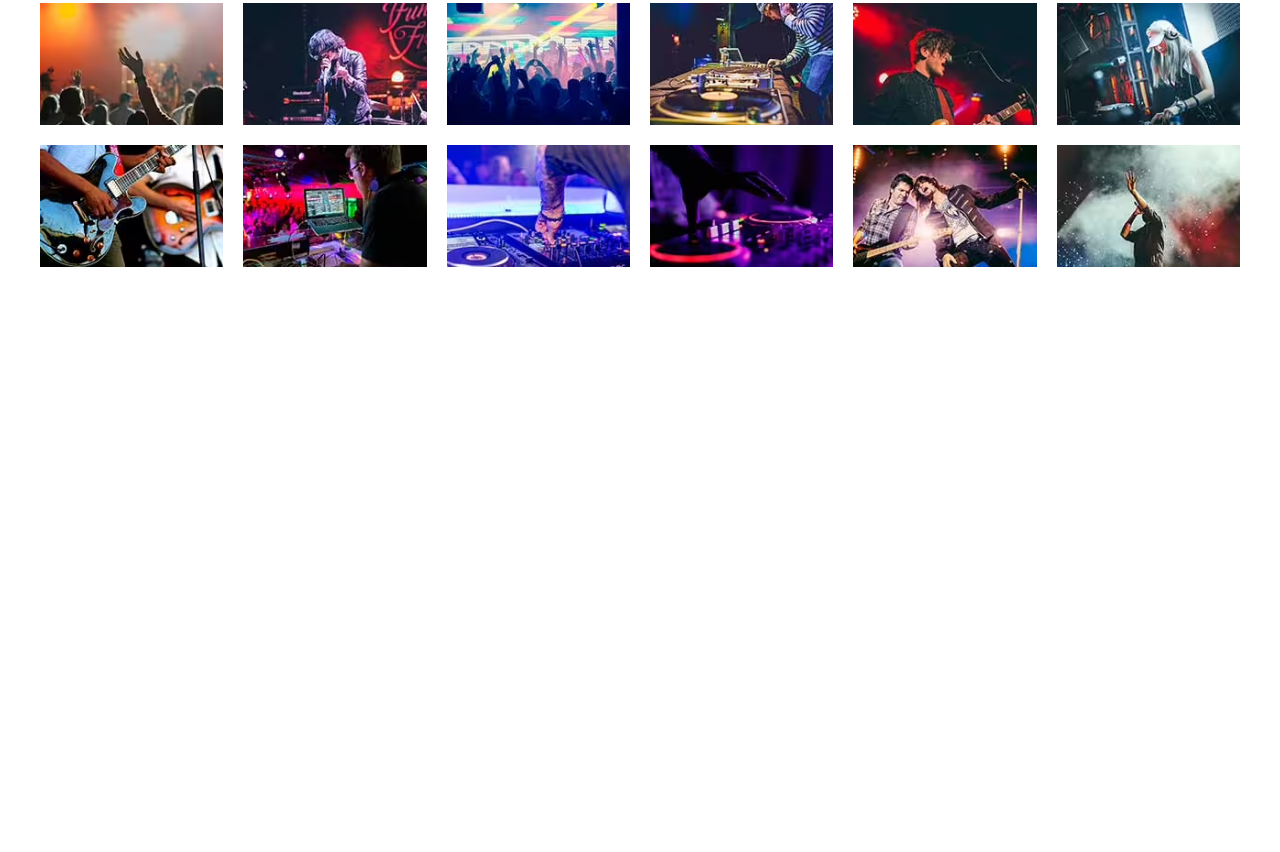
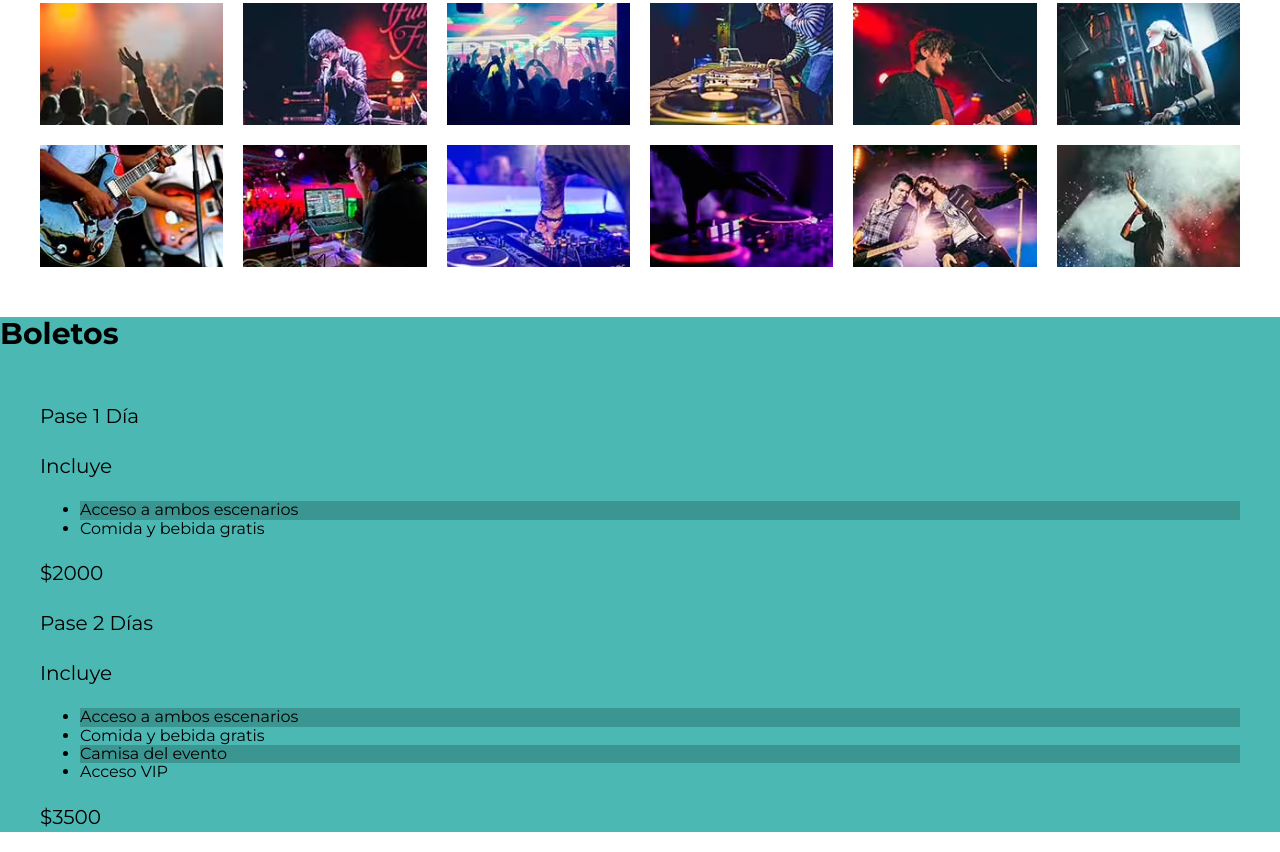
Before and after one commit to jb-rgb/FESTIVAL-MUSICA, a website: page index.html in a window 1280 px wide. Shown: the part 2976-3828 px from the top of the page. Before the commit the page ends 3293 px from the top, so only its background shows below. Drawn offline with Linux system fonts and the light colour scheme.

Commit message:
Se creó la sección de Boletos.

```diff
--- a/index.html
+++ b/index.html
@@ -153,6 +153,43 @@
         <h3>Galería</h3>
         <ul class="galeria-imagenes"></ul>
     </section>
+    <section class="boletos bg-verde">
+        <h3>Boletos</h3>
+        <div class="contenedor contenedor-boletos">
+            <div class="basico pase">
+                <p>Pase 1 Día</p>
+                <header class="pase-header">
+                    <p>Incluye</p>
+                </header>
+                <div class="pase-body">
+                    <ul>
+                        <li>Acceso a ambos escenarios</li>
+                        <li>Comida y bebida gratis</li>
+                    </ul>
+                </div>
+                <footer class="pase-footer">
+                    <p>$2000</p>
+                </footer>
+            </div>
+            <div class="premium pase">
+                <p>Pase 2 Días</p>
+                <header class="pase-header">
+                    <p>Incluye</p>
+                </header>
+                <div class="pase-body">
+                    <ul>
+                        <li>Acceso a ambos escenarios</li>
+                        <li>Comida y bebida gratis</li>
+                        <li>Camisa del evento</li>
+                        <li>Acceso VIP</li>
+                    </ul>
+                </div>
+                <footer class="pase-footer">
+                    <p>$3500</p>
+                </footer>
+            </div>
+        </div>
+    </section>
     <script src="build/js/app.js"></script>
 </body>
 </html>
```
